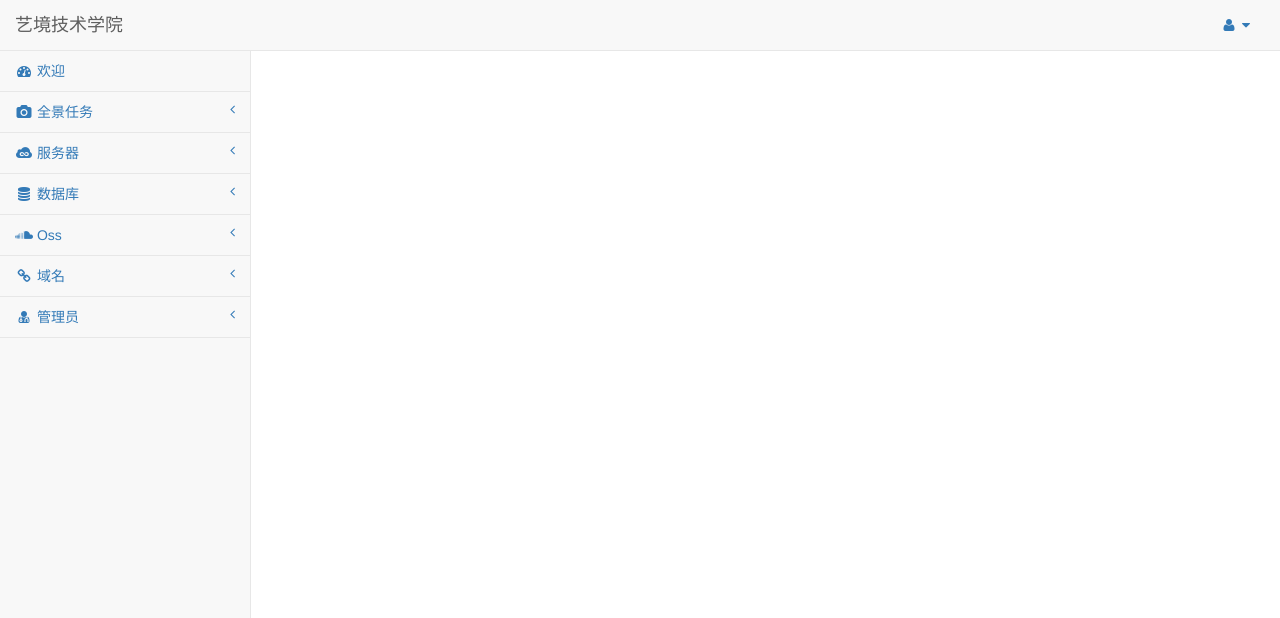
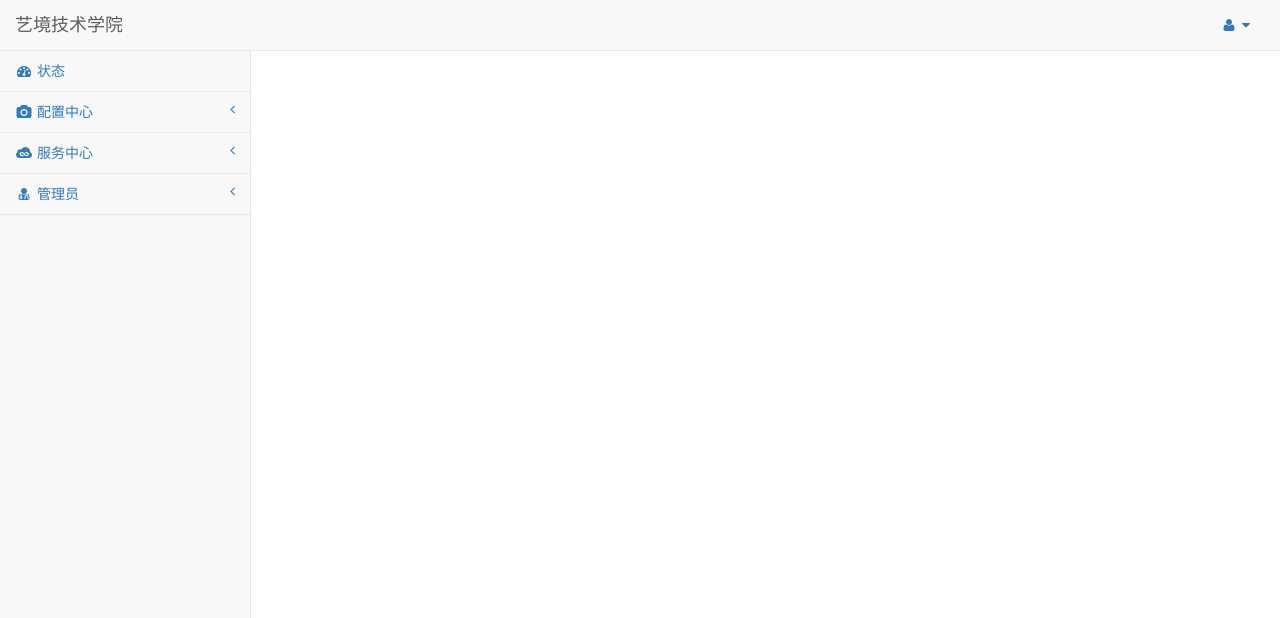
Before and after one commit to yjtec/linmer, a PHP site: page /view/web/public/head.php in a window 1280 px wide. Shown: the top 618 px of the page. Run offline with PHP 8.4, Linux system fonts and the light colour scheme; data that the repository does not hold is empty.

```diff
--- a/view/web/public/left.php
+++ b/view/web/public/left.php
@@ -3,66 +3,33 @@
     <div class="sidebar-nav navbar-collapse">
         <ul class="nav" id="side-menu">
             <li>
-                <a href="/admin/index"><i class="fa fa-dashboard fa-fw"></i> 欢迎</a>
+                <a href="/admin/index"><i class="fa fa-dashboard fa-fw"></i> 状态</a>
             </li>
             <li>
-                <a href="#"><i class="fa fa-camera fa-fw"></i> 全景任务<span class="fa arrow"></span></a>
+                <a href="#"><i class="fa fa-camera fa-fw"></i> 配置中心<span class="fa arrow"></span></a>
                 <ul class="nav nav-second-level">
                     <li>
-                        <a href="/admin/queSta">队列状态</a>
+                        <a href="/admin/queSta">配置列表</a>
                     </li>
                     <li>
-                        <a href="/admin/testUp">测试上传</a>
+                        <a href="/admin/testUp">请求历史</a>
                     </li>
                     <li>
-                        <a href="/admin/jobs">任务列表</a>
-                    </li>
-                    <li>
-                        <a href="/admin/panoPrj">全景项目</a>
+                        <a href="/admin/jobs">推送历史</a>
                     </li>
                 </ul>
                 <!-- /.nav-second-level -->
             </li>
             <li>
-                <a href="#"><i class="fa fa-jsfiddle fa-fw"></i> 服务器<span class="fa arrow"></span></a>
+                <a href="#"><i class="fa fa-jsfiddle fa-fw"></i> 服务中心<span class="fa arrow"></span></a>
                 <ul class="nav nav-second-level">
                     <li>
-                        <a href="/admin/ecs">ECS</a>
+                        <a href="/admin/ecs">生产者</a>
                     </li>
                     <li>
-                        <a href="/admin/safeGroup">安全组</a>
+                        <a href="/admin/safeGroup">消费者</a>
                     </li>
                 </ul>
-            </li>
-            <li>
-                <a href="#"><i class="fa fa-database fa-fw"></i> 数据库<span class="fa arrow"></span></a>
-                <ul class="nav nav-second-level">
-                    <li>
-                        <a href="/admin/rds">RDS</a>
-                    </li>
-                    <li>
-                        <a href="/admin/db">Mysql</a>
-                    </li>
-                </ul>
-                <!-- /.nav-second-level -->
-            </li>
-            <li>
-                <a href="#"><i class="fa fa-soundcloud fa-fw"></i> Oss<span class="fa arrow"></span></a>
-                <ul class="nav nav-second-level">
-                    <li>
-                        <a href="/admin/bucket">Bucket</a>
-                    </li>
-                </ul>
-                <!-- /.nav-second-level -->
-            </li>
-            <li>
-                <a href="#"><i class="fa fa-link fa-fw"></i> 域名<span class="fa arrow"></span></a>
-                <ul class="nav nav-second-level">
-                    <li>
-                        <a href="/admin/dlist">Domain</a>
-                    </li>
-                </ul>
-                <!-- /.nav-second-level -->
             </li>
             <li>
                 <a href="#"><i class="fa fa-user-md fa-fw"></i> 管理员<span class="fa arrow"></span></a>
```
Also changed, not shown: cfg/data/linmer.sql (added, +93 -0 lines), nginx.htaccess (added), 架构图.png (added).
